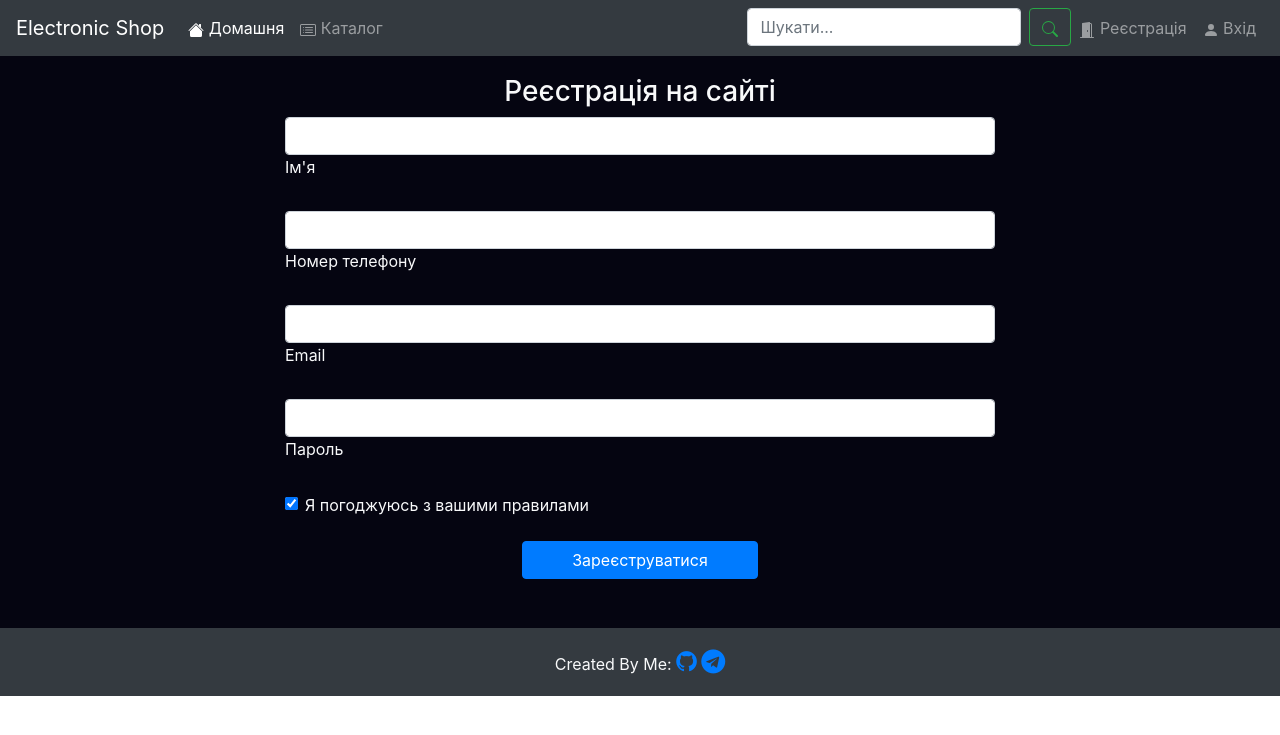
After one commit to MykhailoKonovalov/electronic-shop, a PHP site: page /signup.html in a window 1280 px wide. The commit adds this page. Shown: the top 735 px of the page. Run offline with PHP 8.4, Linux system fonts and the light colour scheme.

Commit message:
add signup page file

```diff
--- /dev/null
+++ b/signup.html
@@ -0,0 +1,127 @@
+<!DOCTYPE html>
+<html lang="en">
+<head>
+    <meta charset="UTF-8">
+    <title>Electronic Shop</title>
+    <link rel="stylesheet" href="styles/style.css">
+    <link href="https://maxcdn.bootstrapcdn.com/font-awesome/4.7.0/css/font-awesome.min.css" rel="stylesheet"/>
+    <link rel="stylesheet" href="https://cdn.jsdelivr.net/npm/bootstrap@4.5.3/dist/css/bootstrap.min.css"
+          integrity="sha384-TX8t27EcRE3e/ihU7zmQxVncDAy5uIKz4rEkgIXeMed4M0jlfIDPvg6uqKI2xXr2" crossorigin="anonymous">
+    <script src="https://code.jquery.com/jquery-3.5.1.slim.min.js"
+            integrity="sha384-DfXdz2htPH0lsSSs5nCTpuj/zy4C+OGpamoFVy38MVBnE+IbbVYUew+OrCXaRkfj"
+            crossorigin="anonymous"></script>
+    <script src="https://cdn.jsdelivr.net/npm/bootstrap@4.5.3/dist/js/bootstrap.bundle.min.js"
+            integrity="sha384-ho+j7jyWK8fNQe+A12Hb8AhRq26LrZ/JpcUGGOn+Y7RsweNrtN/tE3MoK7ZeZDyx"
+            crossorigin="anonymous"></script>
+    <script src="scripts/script.js"></script>
+</head>
+<body>
+<div class="wrapper">
+    <header>
+        <nav class="navbar navbar-expand-lg navbar-dark bg-dark fixed-top">
+            <button class="navbar-toggler" type="button" data-toggle="collapse" data-target="#navbarTogglerDemo03" aria-controls="navbarTogglerDemo03" aria-expanded="false" aria-label="Toggle navigation">
+                <span class="navbar-toggler-icon"></span>
+            </button>
+            <a class="navbar-brand" href="#">Electronic Shop</a>
+
+            <div class="collapse navbar-collapse" id="navbarTogglerDemo03">
+                <ul class="navbar-nav mr-auto mt-2 mt-lg-0">
+                    <li class="nav-item active">
+                        <a class="nav-link" href="#">
+                            <svg width="1em" height="1em" viewBox="0 0 16 16" class="bi bi-house-fill" fill="currentColor" xmlns="http://www.w3.org/2000/svg">
+                                <path fill-rule="evenodd" d="M8 3.293l6 6V13.5a1.5 1.5 0 0 1-1.5 1.5h-9A1.5 1.5 0 0 1 2 13.5V9.293l6-6zm5-.793V6l-2-2V2.5a.5.5 0 0 1 .5-.5h1a.5.5 0 0 1 .5.5z"/>
+                                <path fill-rule="evenodd" d="M7.293 1.5a1 1 0 0 1 1.414 0l6.647 6.646a.5.5 0 0 1-.708.708L8 2.207 1.354 8.854a.5.5 0 1 1-.708-.708L7.293 1.5z"/>
+                            </svg>
+                            Домашня</a>
+                    </li>
+                    <li class="nav-item">
+                        <a class="nav-link" href="#">
+                            <svg width="1em" height="1em" viewBox="0 0 16 16" class="bi bi-card-list" fill="currentColor" xmlns="http://www.w3.org/2000/svg">
+                                <path fill-rule="evenodd" d="M14.5 3h-13a.5.5 0 0 0-.5.5v9a.5.5 0 0 0 .5.5h13a.5.5 0 0 0 .5-.5v-9a.5.5 0 0 0-.5-.5zm-13-1A1.5 1.5 0 0 0 0 3.5v9A1.5 1.5 0 0 0 1.5 14h13a1.5 1.5 0 0 0 1.5-1.5v-9A1.5 1.5 0 0 0 14.5 2h-13z"/>
+                                <path fill-rule="evenodd" d="M5 8a.5.5 0 0 1 .5-.5h7a.5.5 0 0 1 0 1h-7A.5.5 0 0 1 5 8zm0-2.5a.5.5 0 0 1 .5-.5h7a.5.5 0 0 1 0 1h-7a.5.5 0 0 1-.5-.5zm0 5a.5.5 0 0 1 .5-.5h7a.5.5 0 0 1 0 1h-7a.5.5 0 0 1-.5-.5z"/>
+                                <circle cx="3.5" cy="5.5" r=".5"/>
+                                <circle cx="3.5" cy="8" r=".5"/>
+                                <circle cx="3.5" cy="10.5" r=".5"/>
+                            </svg>
+                            Каталог
+                        </a>
+                    </li>
+                </ul>
+                <ul class="nav navbar-nav navbar-right">
+                    <li class="nav-item">
+                        <form class="form-inline my-2 my-lg-0">
+                            <input class="form-control mr-sm-2" type="search" placeholder="Шукати..." aria-label="Search">
+                            <button class="btn btn-outline-success my-2 my-sm-0" type="submit">
+                                <svg width="1em" height="1em" viewBox="0 0 16 16" class="bi bi-search" fill="currentColor" xmlns="http://www.w3.org/2000/svg">
+                                    <path fill-rule="evenodd" d="M10.442 10.442a1 1 0 0 1 1.415 0l3.85 3.85a1 1 0 0 1-1.414 1.415l-3.85-3.85a1 1 0 0 1 0-1.415z"/>
+                                    <path fill-rule="evenodd" d="M6.5 12a5.5 5.5 0 1 0 0-11 5.5 5.5 0 0 0 0 11zM13 6.5a6.5 6.5 0 1 1-13 0 6.5 6.5 0 0 1 13 0z"/>
+                                </svg>
+                            </button>
+                        </form>
+                    </li>
+                    <li class="nav-item">
+                        <a class="nav-link" href="#">
+                            <svg width="1em" height="1em" viewBox="0 0 16 16" class="bi bi-door-open-fill" fill="currentColor" xmlns="http://www.w3.org/2000/svg">
+                                <path fill-rule="evenodd" d="M1.5 15a.5.5 0 0 0 0 1h13a.5.5 0 0 0 0-1H13V2.5A1.5 1.5 0 0 0 11.5 1H11V.5a.5.5 0 0 0-.57-.495l-7 1A.5.5 0 0 0 3 1.5V15H1.5zM11 2v13h1V2.5a.5.5 0 0 0-.5-.5H11zm-2.5 8c-.276 0-.5-.448-.5-1s.224-1 .5-1 .5.448.5 1-.224 1-.5 1z"/>
+                            </svg>
+                            Реєстрація
+                        </a>
+                    </li>
+                    <li class="nav-item">
+                        <a class="nav-link" href="#">
+                            <svg width="1em" height="1em" viewBox="0 0 16 16" class="bi bi-person-fill" fill="currentColor" xmlns="http://www.w3.org/2000/svg">
+                                <path fill-rule="evenodd" d="M3 14s-1 0-1-1 1-4 6-4 6 3 6 4-1 1-1 1H3zm5-6a3 3 0 1 0 0-6 3 3 0 0 0 0 6z"/>
+                            </svg>
+                            Вхід
+                        </a>
+                    </li>
+                </ul>
+            </div>
+        </nav>
+    </header>
+    <main>
+        <div class="container main-content">
+                    <form class="signup-form text-light col-8">
+                        <h3 class="text-light text-center">Реєстрація на сайті</h3>
+                        <div class="form-outline mb-4 ">
+                            <input type="name" id="name" class="form-control" />
+                            <label class="form-label" for="name">Ім'я</label>
+                        </div>
+                        <div class="form-outline mb-4">
+                            <input type="phone" id="phone" class="form-control" />
+                            <label class="form-label" for="phone">Номер телефону</label>
+                        </div>
+                        <div class="form-outline mb-4">
+                            <input type="email" id="email" class="form-control" />
+                            <label class="form-label" for="email">Email</label>
+                        </div>
+                        <div class="form-outline mb-4">
+                            <input type="password" id="password" class="form-control" />
+                            <label class="form-label" for="password">Пароль</label>
+                        </div>
+                        <div class="form-check mb-4">
+                            <input
+                                    class="form-check-input"
+                                    type="checkbox"
+                                    value=""
+                                    id="consent-check"
+                                    checked
+                            />
+                            <label class="form-check-label" for="consent-check">Я погоджуюсь з вашими правилами</label>
+                        </div>
+                        <button type="submit" class="btn btn-primary btn-block mb-4 col-4">Зареєструватися</button>
+                    </form>
+                </div>
+                <div class="col">
+            </div>
+    </main>
+    <footer class="text-center text-light text-lg-start bg-dark">
+        <div class="text-center p-3 social-links" >
+            Created By Me:
+            <a href="https://github.com/MykhailoKonovalov"><i class="fa fa-github"></i></a>
+            <a href="https://t.me/mykhailo_konovalov"><i class="fa fa-telegram"></i></a>
+        </div>
+    </footer>
+</div>
+</body>
+</html>
--- a/styles/style.css
+++ b/styles/style.css
@@ -39,6 +39,13 @@ footer {
     color: dodgerblue;
     text-decoration: none;
 }
+.signup-form {
+    padding: 25px;
+    margin: 0 auto;
+}
+.signup-form button {
+    margin: 0 auto;
+}
 .site-description {
     padding-top: 100px;
     padding-bottom: 50px;
```
Also changed, not shown: index.html (+5 -5 lines).
